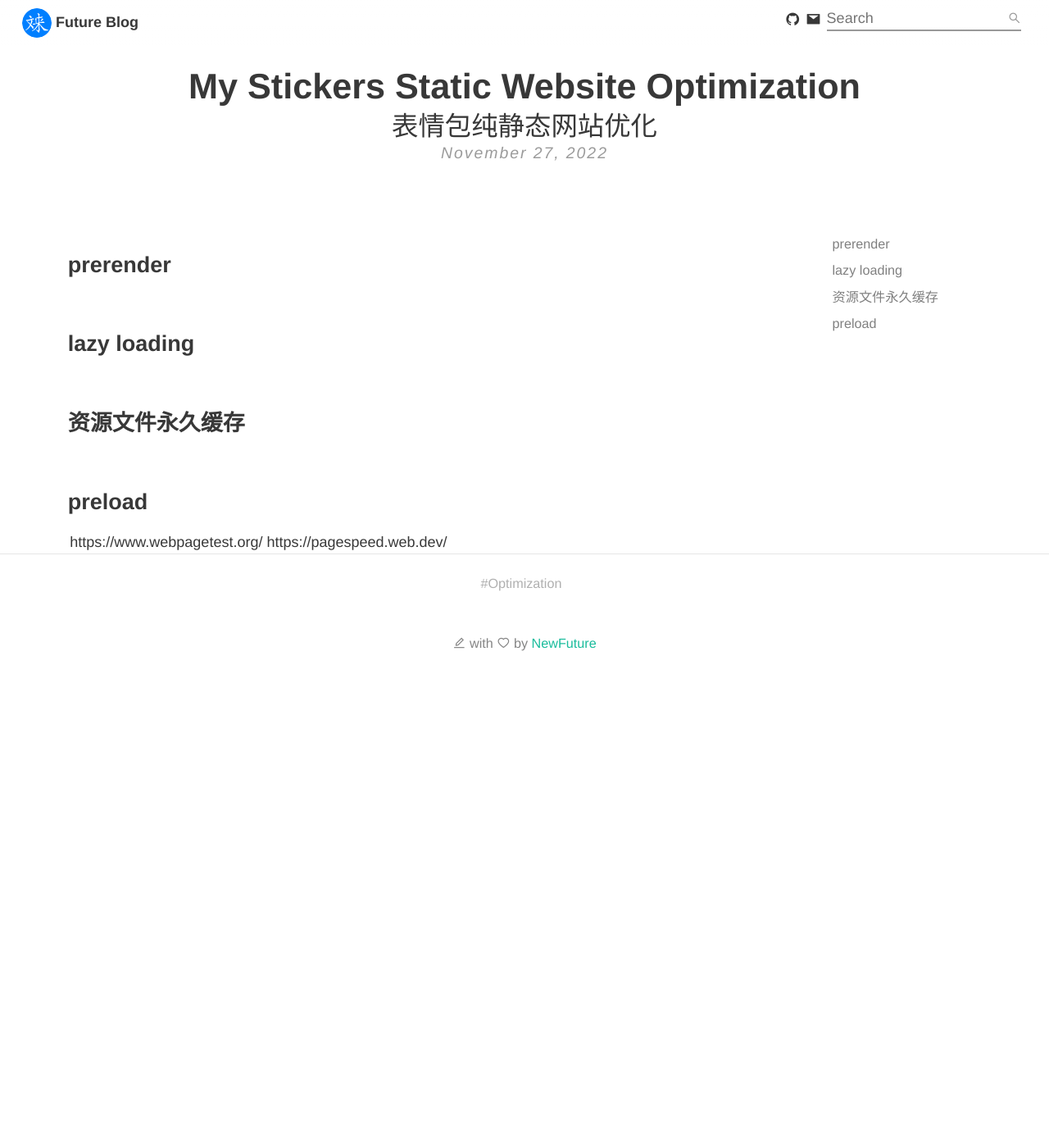
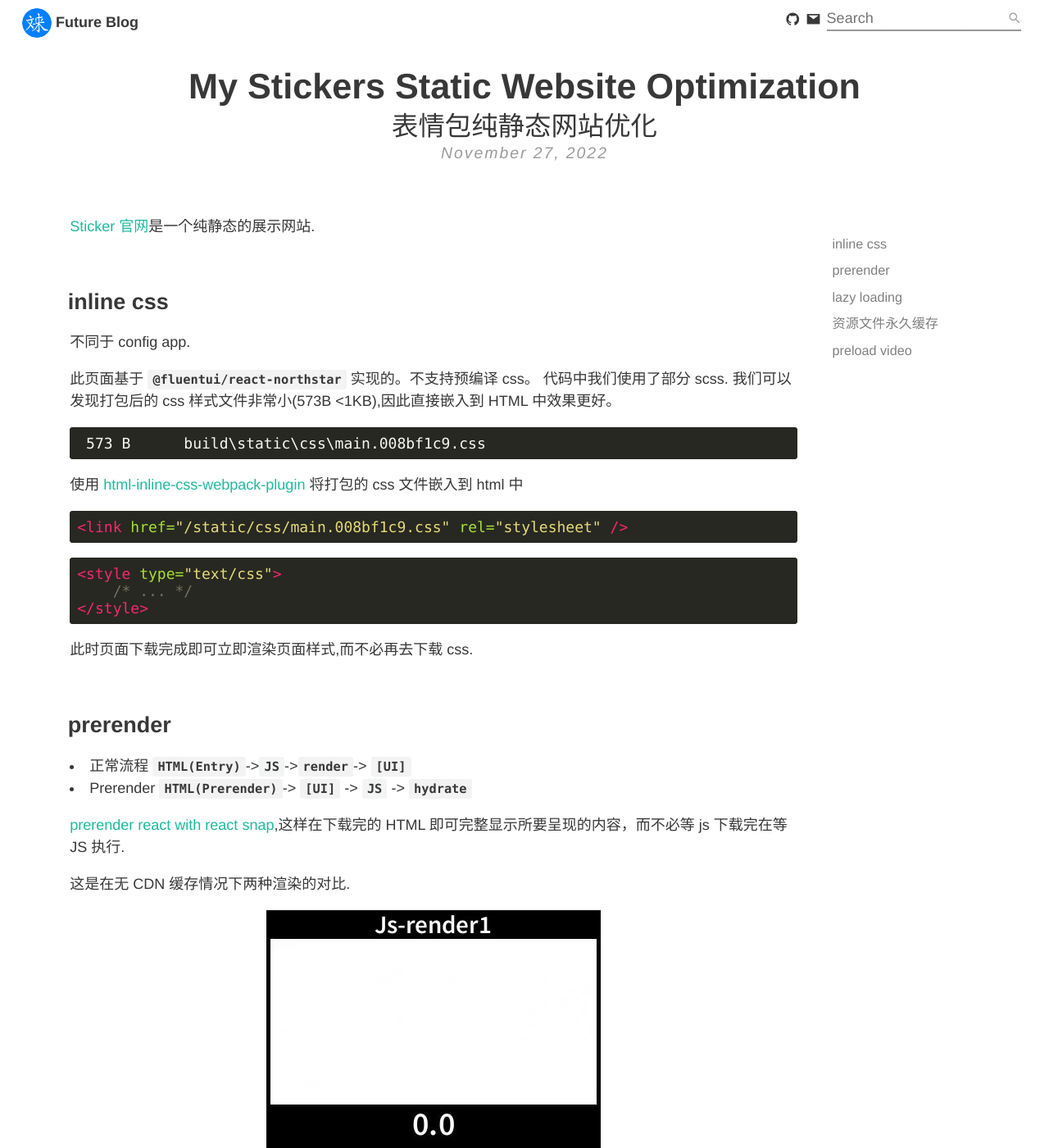
Before and after one commit to NewFuture/blog, a Jekyll site: the page built from _posts/2022-11-27-my-stickers-static-website-optimization.md, in a window 1280 px wide and 1400 px high. Shown: the whole window at 82% size. Built offline with Jekyll 4.4.1, drawn with Linux system fonts in a browser that asks for light colours; some of the changed text lies outside the part shown.

Commit message:
pre-render

````diff
--- a/_posts/2022-11-27-my-stickers-static-website-optimization.md
+++ b/_posts/2022-11-27-my-stickers-static-website-optimization.md
@@ -7,12 +7,66 @@ tags:
     - Optimization
 ---
 
+[Sticker 官网](https://sticker.newfuture.cc)是一个纯静态的展示网站.
+
+## inline css
+
+不同于 config app.
+
+此页面基于 `@fluentui/react-northstar` 实现的。不支持预编译 css。
+代码中我们使用了部分 scss. 我们可以发现打包后的 css 样式文件非常小(573B <1KB),因此直接嵌入到 HTML 中效果更好。
+
+```
+ 573 B      build\static\css\main.008bf1c9.css
+```
+
+使用 [html-inline-css-webpack-plugin](https://github.com/Runjuu/html-inline-css-webpack-plugin) 将打包的 css 文件嵌入到 html 中
+
+```html
+<link href="/static/css/main.008bf1c9.css" rel="stylesheet" />
+```
+
+```html
+<style type="text/css">
+    /* ... */
+</style>
+```
+
+此时页面下载完成即可立即渲染页面样式,而不必再去下载 css.
 
 ## prerender
+
+-   正常流程 `HTML(Entry)`->`JS`->`render`-> `[UI]`
+-   Prerender `HTML(Prerender)`-> `[UI]` -> `JS` -> `hydrate`
+
+[prerender react with react snap](/prerender-react-with-react-snap),这样在下载完的 HTML 即可完整显示所要呈现的内容，而不必等 js 下载完在等 JS 执行.
+
+这是在无 CDN 缓存情况下两种渲染的对比.
+
+![jsrender](/assets/img/my-stickers-static-website-optimization/js-render-video.gif)
+![prerender](/assets/img/my-stickers-static-website-optimization/prerender-video.gif)
+
+| 关键节点                 | 普通渲染  | 预渲染    | 说明                               |
+| :----------------------- | :-------: | :-------- | :--------------------------------- |
+| First Byte               |  1.16 s   | 1.56 s    | 收到 server 端返回的 HTML          |
+| Document Complete Time   |   4.3 s   | 4.4 s     | js 等加载完成                      |
+| First Contentful Paint   |   4.5 s   | 1.6 s     | 有效内容绘制开始 (快三倍)          |
+| Largest Contentful Paint | **6.3 s** | **3.7 s** | 最大内容绘制完成 (包括图片) 快两倍 |
+
+这是在同一节点，Purge 完 CDN 之后的测试结果。
+
+-   可以看到预渲染的页面，在 1.6s 之后页面已经显示出来, 3.7s 就已经完全显示了。
+-   但是普通渲染,4.3s 才开始渲染,(其中有>200ms 的阻塞渲染时间)，6.3s 才完全渲染完。
+
+预渲之后的页面，显示更快，而且没有渲染的卡顿。
+
 ## lazy loading
+
 ## 资源文件永久缓存
-## preload
 
+## preload video
 
 https://www.webpagetest.org/
 https://pagespeed.web.dev/
+
+https://status.sticker.newfuture.cc/
````
Also changed, not shown: assets/img/my-stickers-static-website-optimization/js-render-video.gif (added), assets/img/my-stickers-static-website-optimization/prerender-video.gif (added).
